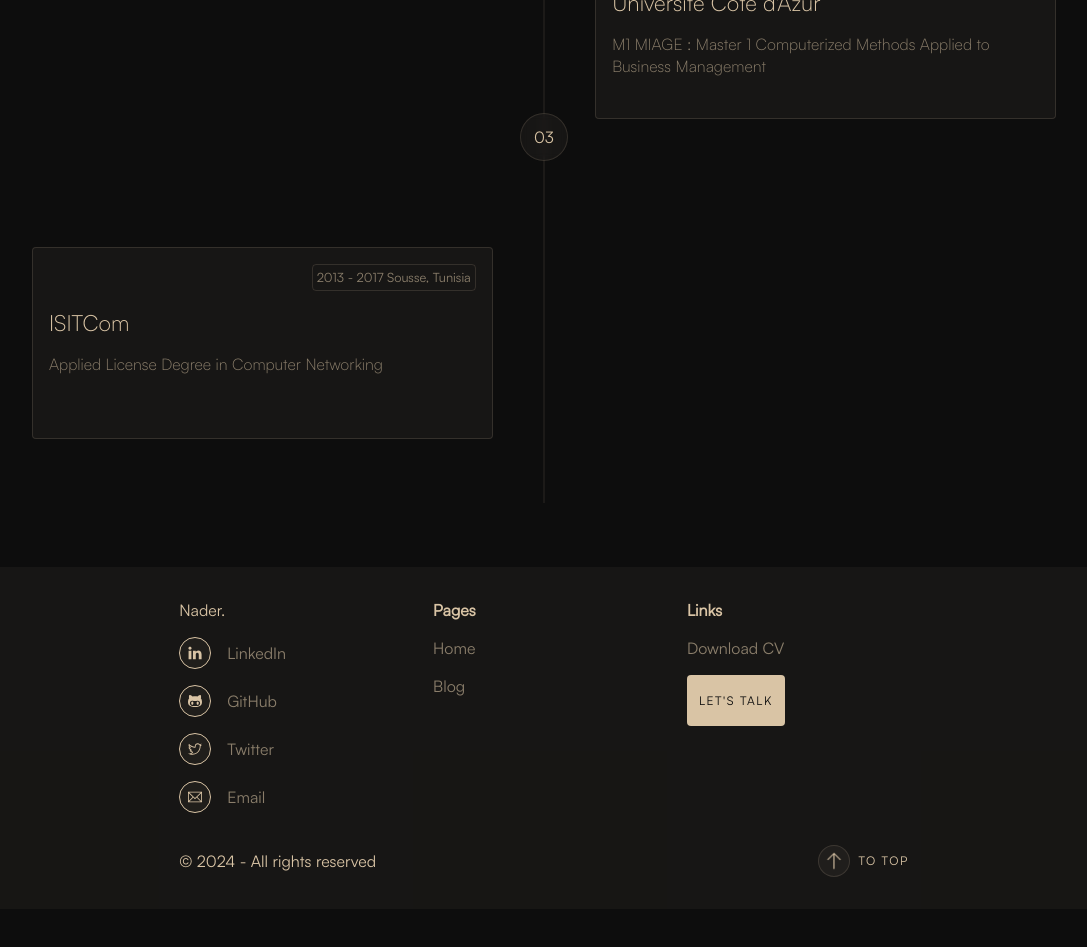
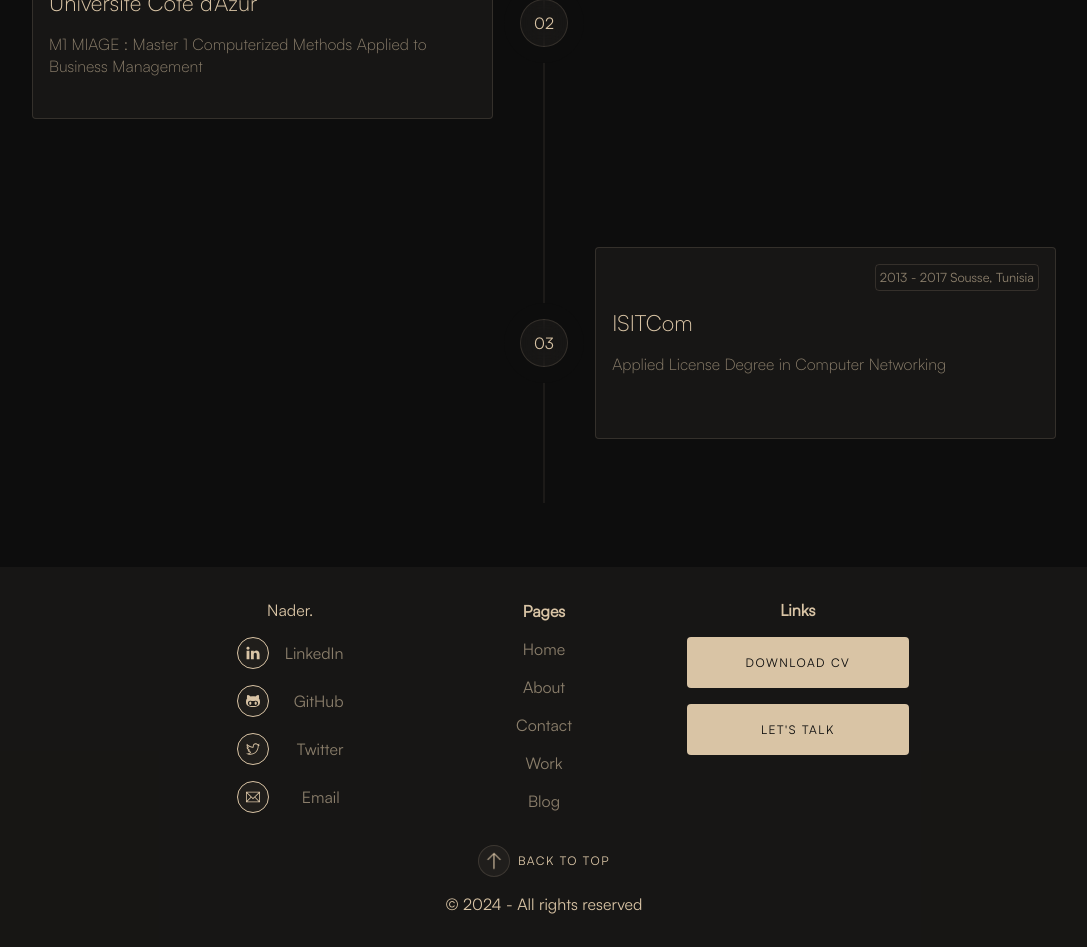
Before and after one commit to naderchatti/portfolio, a Next.js app: page / in a window 1280 px wide. Shown: the part 3060-4007 px from the top of the page, without its empty margins (96-1183 px from the left). Before the commit the page ends 3969 px from the top, so only its background shows below. Built offline with nearby package versions, Linux system fonts and the light colour scheme.

Commit message:
fix footer

```diff
--- a/src/app/page.module.css
+++ b/src/app/page.module.css
@@ -229,12 +229,34 @@
   padding: 1rem;
   border-radius: 0.25rem;
   border: 1px solid var(--default-border-color);
-  width: 90%;
   height: 12rem;
-  margin-inline-start: 1rem;
+  width: 85%;
+  margin-inline-start: auto;
   display: flex;
   flex-direction: column;
   gap: 1rem;
+}
+
+.educationCardWrapper {
+  display: flex;
+  flex-direction: row;
+  align-items: center;
+}
+
+.educationCardIndex {
+  position: absolute;
+  left: -1.5rem;
+  width: 3rem;
+  height: 3rem;
+  aspect-ratio: 1 / 1;
+  background-color: var(--primary-background-color-muted);
+  border-radius: 50%;
+  display: flex;
+  justify-content: center;
+  align-items: center;
+  border: 1px solid var(--default-border-color);
+  backdrop-filter: blur(10px);
+  box-shadow: 0 0 0 1rem var(--default-background-color);
 }
 
 .educationCardDate {
@@ -297,13 +319,31 @@
     margin: 0;
   }
 
-  .educationCard:nth-child(odd) {
-    align-self: flex-start;
+  /* .educationCard:nth-child(odd) {
     margin-right: auto;
+    outline: 1px solid red;
   }
 
   .educationCard:nth-child(even) {
     align-self: flex-end;
     margin-left: auto;
+  } */
+
+  /* .educationCards:nth-child(1) .educationCardWrapper .educationCard {
+    align-self: flex-start;
+    outline: 1px solid red;
+  } */
+
+  .educationCards:nth-child(2) .educationCardWrapper:nth-child(odd) .educationCard {
+    margin-left: auto;
+  }
+
+  .educationCards:nth-child(2) .educationCardWrapper:nth-child(even) .educationCard {
+    align-self: flex-end;
+  }
+
+  .educationCardIndex {
+    left: 50%;
+    transform: translateX(-50%);
   }
 }
--- a/src/app/page.tsx
+++ b/src/app/page.tsx
@@ -143,22 +143,11 @@ export default function Home() {
         </div>
         <div className={styles.educationWrapper}>
           <div className={styles.educationTimelineIndicator} />
-          <div
-            className={`${styles.educationTimelineIndex} ${styles.educationTimelineIndex1}`}
-          >
+          <div className={styles.educationCards}>
+            <div className={styles.educationCardWrapper}>
+              <div className={styles.educationCardIndex}>
                 <span>01</span>
               </div>
-          <div
-            className={`${styles.educationTimelineIndex} ${styles.educationTimelineIndex2}`}
-          >
-            <span>02</span>
-          </div>
-          <div
-            className={`${styles.educationTimelineIndex} ${styles.educationTimelineIndex3}`}
-          >
-            <span>03</span>
-          </div>
-          <div className={styles.educationCards}>
               <div className={styles.educationCard}>
                 <div className={styles.educationCardDate}>
                   <span>2019 - 2020 Nice, France</span>
@@ -169,6 +158,11 @@ export default function Home() {
                 <p className={styles.educationCardDescription}>
                   M2 MBDS : Master 2 in Big Data and System Integration
                 </p>
+              </div>
+            </div>
+            <div className={styles.educationCardWrapper}>
+              <div className={styles.educationCardIndex}>
+                <span>02</span>
               </div>
               <div className={styles.educationCard}>
                 <div className={styles.educationCardDate}>
@@ -182,6 +176,11 @@ export default function Home() {
                   Management
                 </p>
               </div>
+            </div>
+            <div className={styles.educationCardWrapper}>
+              <div className={styles.educationCardIndex}>
+                <span>03</span>
+              </div>
               <div className={styles.educationCard}>
                 <div className={styles.educationCardDate}>
                   <span>2013 - 2017 Sousse, Tunisia</span>
@@ -193,6 +192,7 @@ export default function Home() {
               </div>
             </div>
           </div>
+        </div>
       </section>
     </div>
   );
--- a/src/components/footer/Footer.module.css
+++ b/src/components/footer/Footer.module.css
@@ -9,12 +9,13 @@
 
 .footerContent {
   display: grid;
+  grid-template-columns: 1fr 1fr;
   gap: 2rem;
 }
 
 .socials {
-  display: flex;
-  flex-direction: column;
+  display: grid;
+  place-content: center;
   gap: 1rem;
 }
 
@@ -27,19 +28,22 @@
 .socialsIcons {
   display: grid;
   gap: 1rem;
-  align-items: center;
-  justify-content: center;
+  place-content: center;
+  width: min-content;
 }
 
-.link {
+.socialLink, .link {
   font-size: 1rem;
   color: var(--default-text-color-muted);
   cursor: pointer;
   text-decoration: none;
-  display: flex;
+  display: grid;
   align-items: center;
-  justify-content: space-between;
   gap: 1rem;
+}
+
+.socialLink {
+  grid-template-columns: 1fr 1fr;
 }
 
 .icon {
@@ -55,9 +59,8 @@
 }
 
 .pages {
-  display: flex;
-  flex-direction: column;
-  align-items: center;
+  display: grid;
+  place-content: center;
   gap: 1rem;
 }
 
@@ -68,14 +71,20 @@
 }
 
 .links {
-  display: flex;
-  flex-direction: column;
-  align-items: center;
+  display: grid;
+  grid-template-rows: auto 1fr;
+  gap: 1rem;
+  grid-column: span 2;
+}
+
+.buttons {
+  display: grid;
   gap: 1rem;
 }
 
 .footerBottom {
   display: flex;
+  flex-direction: column;
   justify-content: space-between;
   align-items: center;
   gap: 1rem;
@@ -88,11 +97,6 @@
     margin: 0 auto;
   }
 
-  .socialsIcons {
-    grid-template-columns: 1fr;
-    place-items: flex-start;
-  }
-
   .logo{
     align-self: flex-start;
   }
@@ -103,6 +107,7 @@
 
   .links {
     align-items: flex-start;
+    grid-column: span 1;
   }
 
   .footerBottom {
--- a/src/components/footer/Footer.tsx
+++ b/src/components/footer/Footer.tsx
@@ -17,7 +17,7 @@ const Footer = () => {
             <Link
               href="https://www.linkedin.com/in/naderchatti"
               target="_blank"
-              className={styles.link}
+              className={styles.socialLink}
             >
               <div className={styles.icon}>
                 <TfiLinkedin size={'1rem'} color="var(--default-icon-color)" />
@@ -27,7 +27,7 @@ const Footer = () => {
             <Link
               href="https://github.com/chattinader"
               target="_blank"
-              className={styles.link}
+              className={styles.socialLink}
             >
               <div className={styles.icon}>
                 <TfiGithub size={'1rem'} color="var(--default-icon-color)" />
@@ -37,7 +37,7 @@ const Footer = () => {
             <Link
               href="https://twitter.com/naderchatti"
               target="_blank"
-              className={styles.link}
+              className={styles.socialLink}
             >
               <div className={styles.icon}>
                 <TfiTwitter size={'1rem'} color="var(--default-icon-color)" />
@@ -47,7 +47,7 @@ const Footer = () => {
             <Link
               href={`mailto:${process.env.NEXT_PUBLIC_EMAIL}`}
               target="_blank"
-              className={styles.link}
+              className={styles.socialLink}
             >
               <div className={styles.icon}>
                 <TfiEmail size={'1rem'} color="var(--default-icon-color)" />
@@ -62,6 +62,15 @@ const Footer = () => {
           <Link href="/" className={styles.link}>
             Home
           </Link>
+          <Link href="/about" className={styles.link}>
+            About
+          </Link>
+          <Link href="/contact" className={styles.link}>
+            Contact
+          </Link>
+          <Link href="/work" className={styles.link}>
+            Work
+          </Link>
           <Link href="/blog" className={styles.link}>
             Blog
           </Link>
@@ -69,23 +78,23 @@ const Footer = () => {
 
         <div className={styles.links}>
           <h3 className={styles.title}>Links</h3>
-          <Link href="/#" className={styles.link}>
-            Download CV
-          </Link>
-          <PrimaryButton>Let&apos;s talk</PrimaryButton>
+          <div className={styles.buttons}>
+            <PrimaryButton>Download CV</PrimaryButton>
+            <PrimaryButton>Let&apos;s talk</PrimaryButton>
+          </div>
         </div>
       </div>
       <div className={styles.footerBottom}>
-        <span>© {new Date().getFullYear()} - All rights reserved</span>
         <ButtonText
           iconName="ph_arrow-up-light"
-          text="To top"
+          text="Back to top"
           filled={true}
           animation={false}
           action={() => {
             window.scrollTo({ top: 0, behavior: 'smooth' });
           }}
         />
+        <span>© {new Date().getFullYear()} - All rights reserved</span>
       </div>
     </footer>
   );
```
Lines whose indentation alone changed are shown as unchanged.
